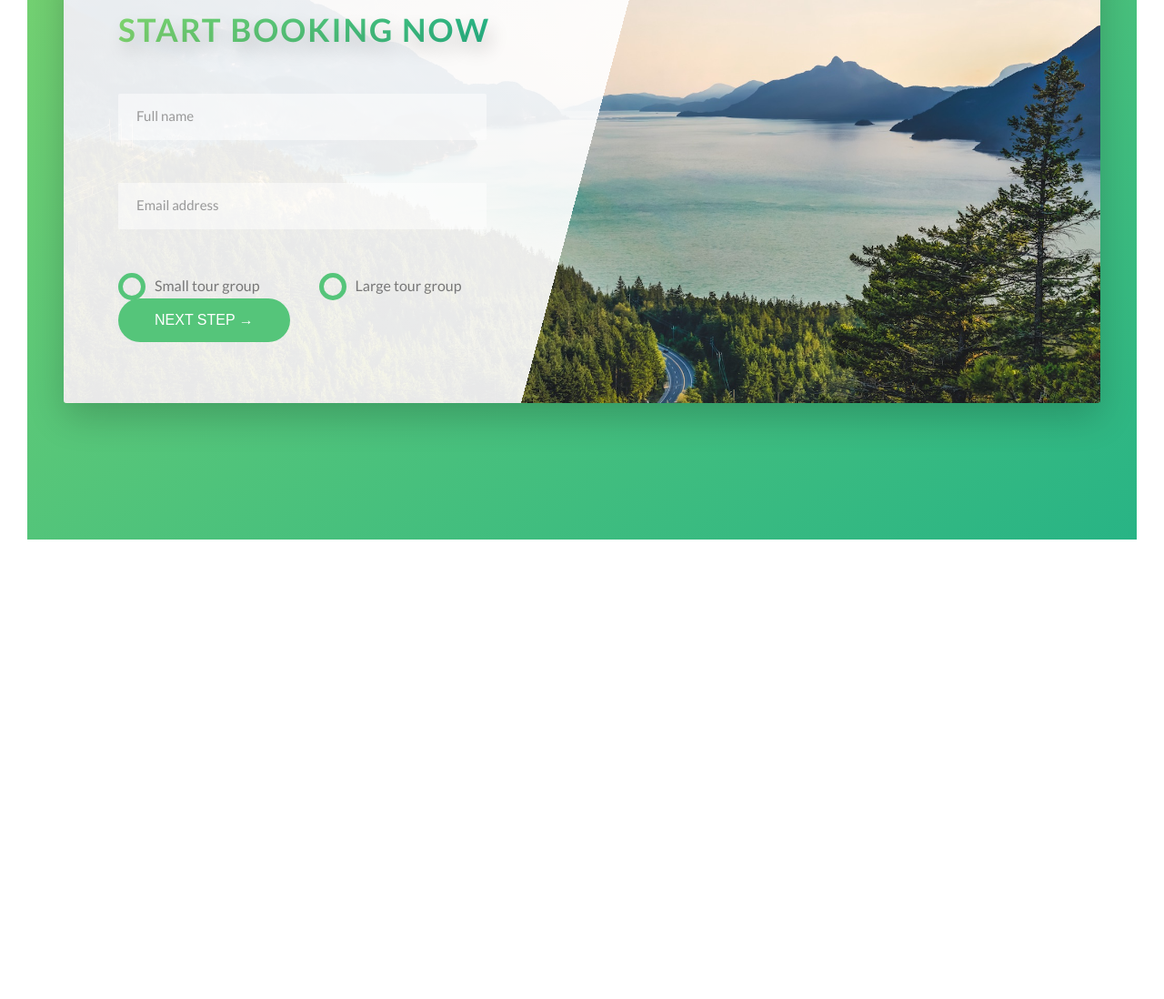
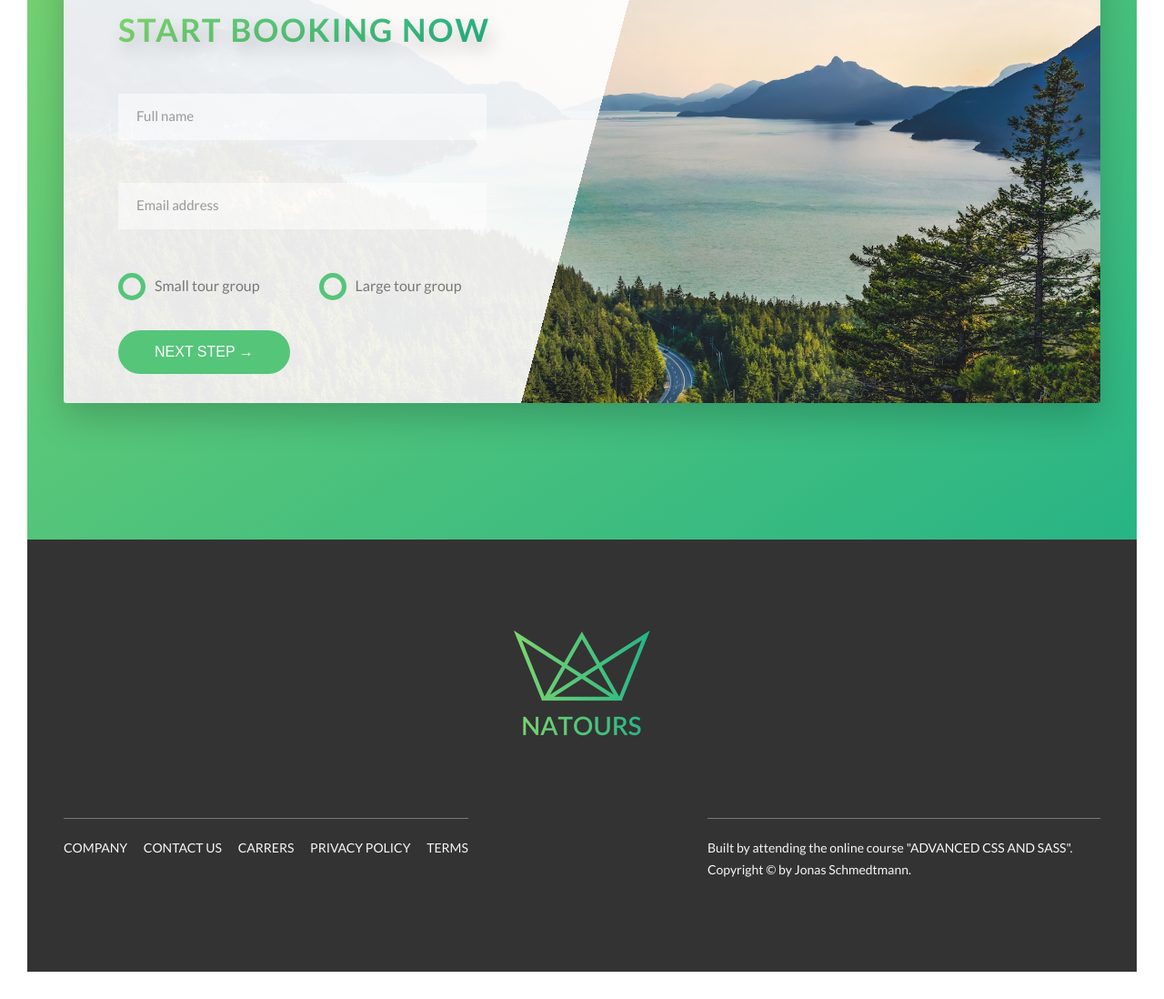
Before and after one commit to Jascha-Biederstedt/natours, a website: page index.html in a window 1280 px wide. Shown: the part 4672-5770 px from the top of the page at 91% size. Before the commit the page ends 5295 px from the top, so only its background shows below. Drawn offline with Linux system fonts and the light colour scheme.

Commit message:
Build the footer

```diff
--- a/index.html
+++ b/index.html
@@ -321,7 +321,7 @@
                                         </label>
                                     </div>
                                 </div>
-                                <div class="form-group">
+                                <div class="form__group">
                                     <button class="btn btn--green">Next step &rarr;</button>
                                 </div>
                             </form>
@@ -330,6 +330,32 @@
                 </div>
             </section>
         </main>
+
+        <footer class="footer">
+            <div class="footer__logo-box">
+                <img src="img/logo-green-2x.png" alt="Full logo" class="footer__logo">
+            </div>
+            <div class="row">
+                <div class="col-1-of-2">
+                    <div class="footer__navigation">
+                        <ul class="footer__list">
+                            <li class="footer__item"><a href="#" class="footer__link">Company</a></li>
+                            <li class="footer__item"><a href="#" class="footer__link">Contact us</a></li>
+                            <li class="footer__item"><a href="#" class="footer__link">Carrers</a></li>
+                            <li class="footer__item"><a href="#" class="footer__link">Privacy Policy</a></li>
+                            <li class="footer__item"><a href="#" class="footer__link">Terms</a></li>
+                        </ul>
+                    </div>
+                </div>
+                <div class="col-1-of-2">
+                    <p class="footer__copyright">
+                        Built by attending the online course <a href="https://www.udemy.com/course/advanced-css-and-sass/"
+                        class="footer__link">"Advanced CSS and Sass".</a> Copyright &copy; by Jonas Schmedtmann.
+                    </p>
+                </div>
+            </div>
+        </footer>
+
     </body>
 
 </html>
--- a/sass/abstracts/_variables.scss
+++ b/sass/abstracts/_variables.scss
@@ -13,6 +13,7 @@ $color-grey-light-2: #eee;
 
 $color-grey-dark: #777;
 $color-grey-dark-2: #999;
+$color-grey-dark-3: #333;
 
 $color-white: #fff;
 $color-black: #000;
--- /dev/null
+++ b/sass/layout/_footer.scss
@@ -0,0 +1,60 @@
+.footer {
+    background-color: $color-grey-dark-3;
+    padding: 10rem 0;
+    font-size: 1.4rem;
+    color: $color-grey-light-1;
+
+    &__logo-box {
+        text-align: center;
+        margin-bottom: 8rem;
+    }
+
+    &__logo {
+        width: 15rem;
+        height: auto;
+    }
+
+    &__navigation {
+        border-top: .1rem solid $color-grey-dark;
+        padding-top: 2rem;
+        display: inline-block;
+    }
+
+    &__list {
+        list-style: none;
+    }
+
+    &__item {
+        display: inline-block;
+
+        &:not(:last-child) {
+            margin-right: 1.5rem;
+        }
+    }
+
+    &__link {
+        &:link,
+        &:visited {
+            color: $color-grey-light-1;
+            background-color: $color-grey-dark-3;
+            text-decoration: none;
+            text-transform: uppercase;
+            display: inline-block;
+            transition: all .2s;
+        }
+
+        &:hover,
+        &:active {
+            color: $color-primary;
+            box-shadow: 0 1rem 2rem rgba($color-black, $alpha: .4);
+            transform: rotate(5deg) scale(1.3);
+        }
+    }
+
+    &__copyright {
+        border-top: .1rem solid $color-grey-dark;
+        padding-top: 2rem;
+        width: 80%;
+        float: right;
+    }
+}
--- a/sass/main.scss
+++ b/sass/main.scss
@@ -16,6 +16,8 @@
 @import "components/form";
 @import "components/story";
 
+
+@import "layout/footer";
 @import "layout/grid";
 @import "layout/header";
 
```
Also changed, not shown: css/style.css.
